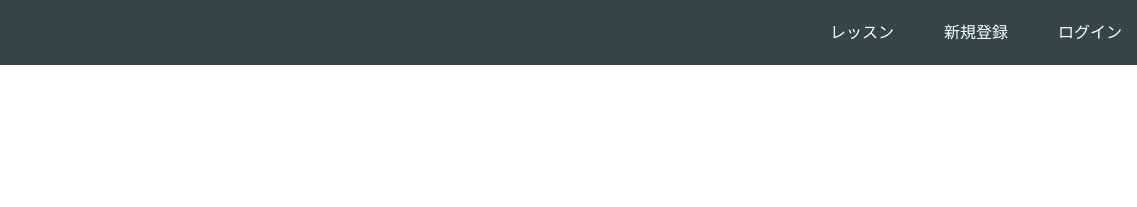
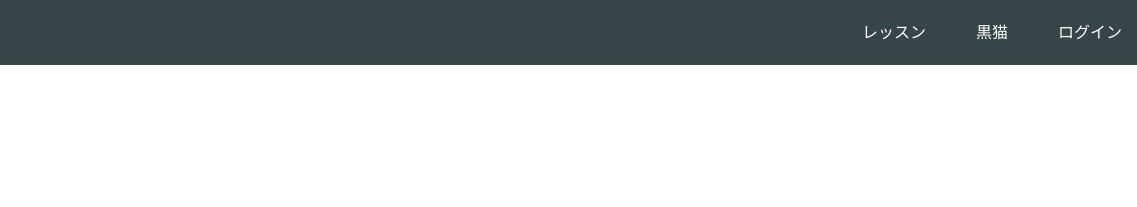
Before and after one commit to ryo3ryo4/github.io, a plain HTML site: page index.html in a window 1280 px wide. Shown: the top 207 px of the page, 143-1280 px from the left. Drawn offline with Linux system fonts and the light colour scheme.

Commit message:
Update index.html

```diff
--- a/index.html
+++ b/index.html
@@ -16,7 +16,7 @@
       <span class="fa fa-bars menu-icon"></span>
       <div class="header-right">
         <a href="#">レッスン</a>
-        <a href="#">新規登録</a>
+        <a href="#">黒猫</a>
         <a href="#" class="login">ログイン</a>
       </div>
     </div>
```
